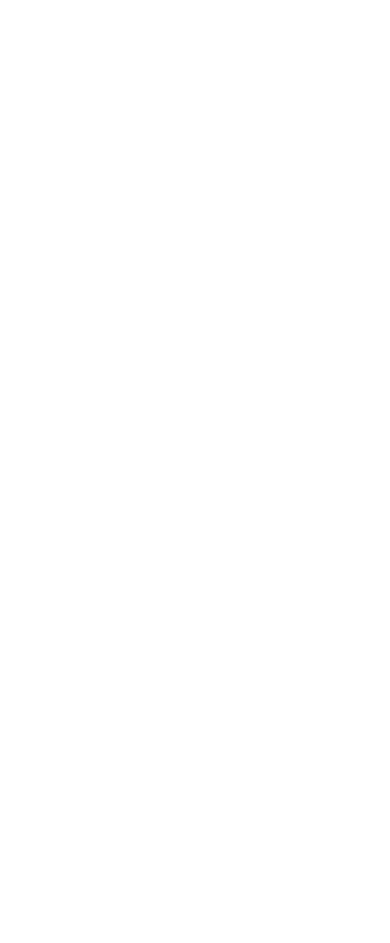
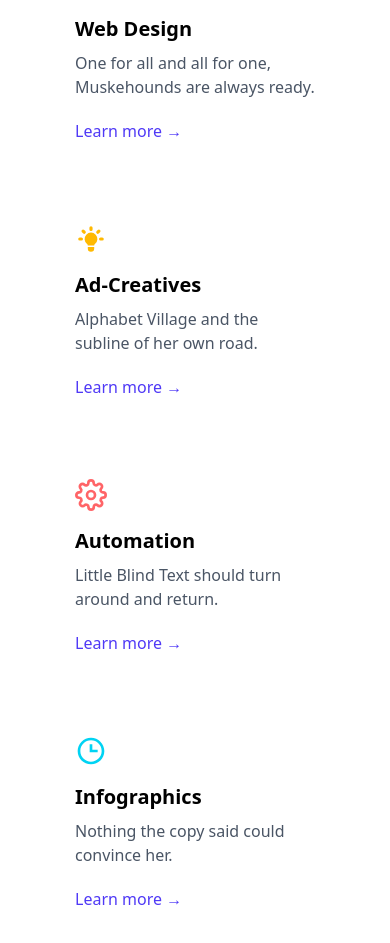
Before and after one commit to Dewmini-Kaveesha/modern-business-landing-page, a React (Vite) app: page / in a window 390 px wide. Shown: the part 6433-7376 px from the top of the page. Before the commit the page ends 6408 px from the top, so only its background shows below. Built offline with nearby package versions, Linux system fonts and the light colour scheme.

Commit message:
Completed the SevicesSection

```diff
--- a/src/components/ServicesSection.jsx
+++ b/src/components/ServicesSection.jsx
@@ -1,4 +1,35 @@
 import React from 'react'
+import { BsStack } from 'react-icons/bs'
+import { HiLightBulb } from 'react-icons/hi'
+import { FiSettings } from 'react-icons/fi'
+import { BiTime } from 'react-icons/bi'
+//   services section
+const services = [
+    {
+      icon: <BsStack className="w-8 h-8 text-indigo-600" />,
+      title: "Web Design",
+      description: "One for all and all for one, Muskehounds are always ready.",
+      link: "#learn-more"
+    },
+    {
+      icon: <HiLightBulb className="w-8 h-8 text-amber-400" />,
+      title: "Ad-Creatives",
+      description: "Alphabet Village and the subline of her own road.",
+      link: "#learn-more"
+    },
+    {
+      icon: <FiSettings className="w-8 h-8 text-red-400" />,
+      title: "Automation",
+      description: "Little Blind Text should turn around and return.",
+      link: "#learn-more"
+    },
+    {
+      icon: <BiTime className="w-8 h-8 text-cyan-400" />,
+      title: "Infographics",
+      description: "Nothing the copy said could convince her.",
+      link: "#learn-more"
+    }
+  ]
 
 const ServicesSection = () => {
   return (
@@ -28,6 +59,22 @@
           hover:bg-indigo-700 transition-colors'>Get Started</button>
 
         </div>
+
+        {/*Service cards*/}
+        <div className='grid grid-cols-1 md:grid-cols-2 gap-8'>
+          {
+          services.map((service,index) =>(
+            <div key={index} className='bg-white max-w-72 cursor-pointer rounded-2xl p-6 hover:scale-105 hover:shadow-xl
+            transition-all duration-300'>
+              <div className='mb-4'>{service.icon}</div>
+              <h3 className='text-xl font-semibold mb-2'>{service.title}</h3>
+              <p className='text-gray-600 mb-5'>{service.description}</p>
+              <a href={service.link} className='text-indigo-600 hover:text-indigo-700 font-medium transition-colors'>Learn more →</a>
+            </div>
+          ))
+          }
+        </div>
+
       </div>
     </section>
   )
```
